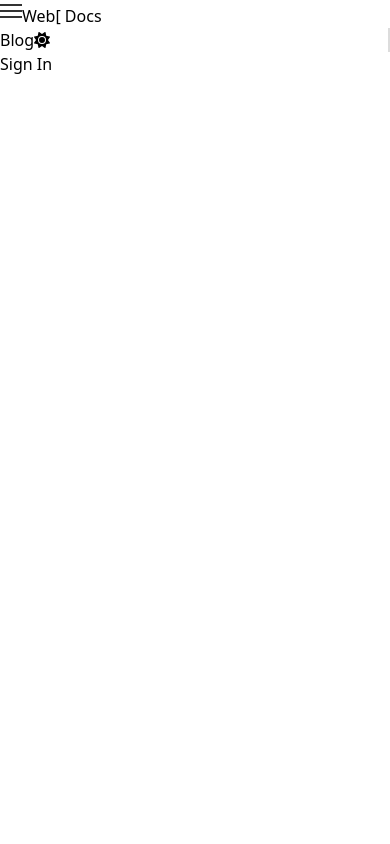
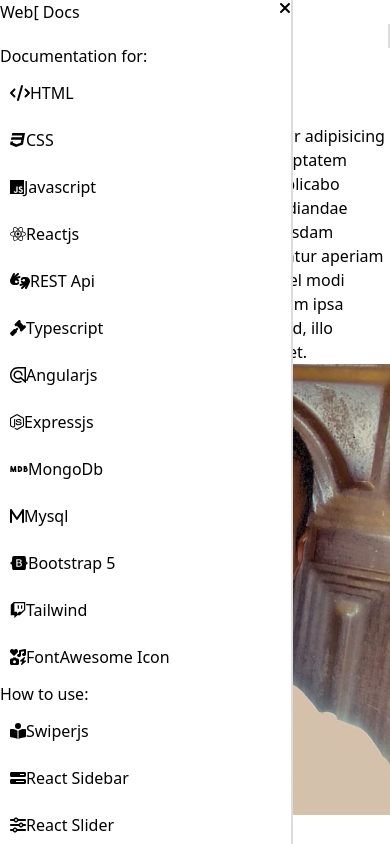
Before and after one commit to Kal1be/school-management, a React (Vite) app: page /somme/blog in a window 390 px wide. Shown: the top 844 px of the page. Built offline with nearby package versions, Linux system fonts and the light colour scheme.

Commit message:
second commit

```diff
--- /dev/null
+++ b/src/Accueil.jsx
@@ -0,0 +1,14 @@
+import {Link} from "react-router-dom"
+
+
+
+function Accueil (){
+    return(
+       <>
+        <div>je suis kalibe</div>
+        <Link to="/somme">click me</Link>
+
+        </>
+    )
+}
+export default Accueil
--- a/src/App.css
+++ b/src/App.css
@@ -1,14 +1,13 @@
-#myid{
+.myid{
     border-right: 1px solid gainsboro;
 }
 @media(max-width:850px){
-#myid{
+.myid{
     position:fixed;
     top: 0;
     background-color: white;
-    width: 90%;
+    width: 75%;
    border-right: 2px solid gainsboro;
-   display: none;
 }
 #divid{
     display: none;
--- a/src/App.jsx
+++ b/src/App.jsx
@@ -1,36 +1,21 @@
 import './App.css'
 import {BrowserRouter as Router,Routes,Route} from "react-router-dom"
-import Navbar from './layahouts/Navbar'
-import Home from './pages/Home'
-import Header from "./layahouts/Header"
-import Contact from "./pages/Contact"
+import Somme from './Somme'
+import Accueil from "./Accueil"
+import Html from './pages/Html'
 import Blog from './pages/Blog'
-import Html from './pages/Html'
+
 function App() {
   return (
     <>
    <Router>
-    <Header/>
-   <div className="flex">
-      <div className='w-70 bg-gray-200'>
-        <Navbar/>
-      </div>
-      <div className="static md:ms-72 overflow-x-hidden">
-        <Routes>
-          <Route path='/' element={<Home/>}/>
-          <Route path='/contact' element={<Contact/>}/>
-          <Route path='/blog' element={<Blog/>}/>
-          <Route path='/html' element={<Html/>}/>
-          <Route path='/' element={<Home/>}/>
-          <Route path='/' element={<Home/>}/>
-          <Route path='/' element={<Home/>}/>
-          <Route path='/' element={<Home/>}/>
-          <Route path='/' element={<Home/>}/>
-          <Route path='/' element={<Home/>}/>
-          <Route path='/' element={<Home/>}/>
-        </Routes>
-      </div>
-    </div>
+    <Routes>
+      <Route path='/' element={<Accueil/>}/>
+      <Route path='/somme' element={<Somme/>}/>
+      <Route path="/somme/html" element={<Html/>}/>
+      <Route path='/somme/blog' element={<Blog/>}/>
+    </Routes>
+
    </Router>
     </>
   )
--- /dev/null
+++ b/src/Somme.jsx
@@ -0,0 +1,26 @@
+import React from 'react'
+import Navbar from './layahouts/Navbar'
+import Home from './pages/Home'
+import Header from "./layahouts/Header"
+import Contact from "./pages/Contact"
+import Blog from './pages/Blog'
+import Html from './pages/Html'
+import {Routes,Route} from "react-router-dom"
+
+function Somme() {
+  return (
+    <div>
+       <Header/>
+   <div className="flex">
+      <div className='w-70 bg-gray-200'>
+        <Navbar/>
+      </div>
+      <div className="static md:ms-72 overflow-x-hidden">
+       je suis
+      </div>
+    </div>
+    </div>
+  )
+}
+
+export default Somme
--- a/src/layahouts/Header.jsx
+++ b/src/layahouts/Header.jsx
@@ -1,25 +1,23 @@
+import { useState } from "react"
 import "./header.css"
 import { FontAwesomeIcon } from '@fortawesome/react-fontawesome'
 import { faSignOut,faSign,faLightbulb, faSun } from '@fortawesome/free-solid-svg-icons'
 import {Link } from "react-router-dom"
 
 function Header() {
+
   return (
     <div className='sticky top-0 bg-white md:p-3 px-2 py-4 shadow-lg'>
      <div className='flex justify-between items-center px-2'>
-        <h2 className=' flex items-center font-bold text-lg md:text-3xl opacity-75'>
-        <div class="container me-2" >
-  <div class="bar1"></div>
-  <div class="bar2"></div>
-  <div class="bar3"></div>
-</div>
+        <h2 className=' flex items-center md:font-bold font-bold text-md md:text-3xl'>
+
           Web[<span className="text-blue-400 md:text-2xl"> Docs</span></h2>
 
-        <div className='font-bold flex'>
+        <div className='md:font-bold font-medium text-black flex'>
            <div className='mx-3 px-4 py-0' id='divide'>
            <Link className='mx-3' id="compo">Docs</Link>
            <Link className='mx-3' id="compo">Component</Link>
-           <Link className='md:mx-3 mx-2' to="/blog">Blog</Link>
+           <Link className='md:mx-3 mx-2' to="/somme/blog">Blog</Link>
             <FontAwesomeIcon icon={faSun} className='mx-2 text-blue-400'/>
            </div>
            <Link to="/signin" className="md:mx-3" >Sign In</Link>
--- a/src/layahouts/Navbar.jsx
+++ b/src/layahouts/Navbar.jsx
@@ -1,122 +1,148 @@
+import { useState } from "react"
 import "./navbar.css"
 import { FontAwesomeIcon } from '@fortawesome/react-fontawesome'
 import {faFacebookF,faReact,faJs,faCss3,faAlgolia,faNodeJs,faMdb,faSquareGithub,faGithub, faTwitch, faBootstrap, faTypo3, faPadlet, faWatchmanMonitoring} from "@fortawesome/free-brands-svg-icons"
-import { faSearch,faBookReader, faProjectDiagram, faCodeBranch, faAmericanSignLanguageInterpreting, faSignOut, faGear, faGavel, faCode, faCodeCommit, faIcons, faBarsProgress, faSliders, faBridgeCircleCheck, faM, } from '@fortawesome/free-solid-svg-icons'
+import { faSearch,faBookReader, faProjectDiagram, faCodeBranch, faAmericanSignLanguageInterpreting, faSignOut, faGear, faGavel, faCode, faCodeCommit, faIcons, faBarsProgress, faSliders, faBridgeCircleCheck, faM, faClose, } from '@fortawesome/free-solid-svg-icons'
 import {Link} from "react-router-dom"
 
 function Navbar() {
+  const [open,setOpen] =useState(false)
+  const handleopen=()=>{
+    setOpen(!open)
+  }
+  const closebouton=()=>{
+    setOpen(true)
+  }
   return (
-    <div className=" border-right fixed overflow-y-auto h-screen" id='myid'>
+
+   <>
+  <div className="py-1  md:fixed fixed md:top-0 top-10 bg-white w-screen" id="btn">
+  <div class="container me-2 ps-4 w-14 mt-2 " onClick={handleopen} >
+  <div class="bar1"></div>
+  <div class="bar2"></div>
+  <div class="bar3"></div>
+</div>
+  </div>
+   <div className={open?"navbare":"navbare acti"}>
+
+
+
+   <div className="myid border-right fixed overflow-y-auto h-screen" id='myid'>
    <div className="shadow-xl bg-white sticky top-0 h-30 py-3 px-6" id="divid">
-   <div className=' flex border rounded-md w-50 items-center py-1 '>
-<FontAwesomeIcon icon={faSearch} className='text-gray-400 px-2'/>
+
+   <div className=' flex border rounded-md w-50 items-center py-1 '  >
+<FontAwesomeIcon icon={faSearch} className='text-gray-500 px-2'/>
     <input type="text" placeholder='recherche...' className='border-none rounded-md outline-none w-32' />
-    <p className='text-gray-400 text-sm px-2'>ctrl k</p>
+    <p className='text-gray-500 text-sm px-2'>ctrl k</p>
     </div>
     </div>
+  <div className="flex  justify-between px-3 py-3 items-center" id="div">
+   <p className="font-bold"> Web[ <span className="text-blue-500">Docs</span></p>
+      <FontAwesomeIcon icon={faClose} className="text-end" onClick={closebouton}/>
+  </div>
     <div className='text-gray mb-20'>
       <ul className="px-3">
        <h3 className="font-bold">Documentation for:</h3>
         <li className=" font-small">
-        <FontAwesomeIcon icon={faCode} className="text-blue-400"/>
-          <Link to="/html" className="ms-6">HTML</Link>
+        <FontAwesomeIcon icon={faCode} className="text-blue-500"/>
+          <Link to="/somme/html" className="ms-6">HTML</Link>
         </li>
         <li className=" font-small">
-        <FontAwesomeIcon icon={faCss3} className="text-blue-400"/>
+        <FontAwesomeIcon icon={faCss3} className="text-blue-500"/>
           <Link className="ms-6">CSS</Link>
         </li>
         <li className=" font-small">
-        <FontAwesomeIcon icon={faJs} className="text-blue-400"/>
+        <FontAwesomeIcon icon={faJs} className="text-blue-500"/>
           <Link className="ms-6">Javascript</Link>
         </li>
         <li className=" font-small">
-        <FontAwesomeIcon icon={faReact} className="text-blue-400"/>
+        <FontAwesomeIcon icon={faReact} className="text-blue-500"/>
           <Link className="ms-6">Reactjs</Link>
         </li>
         <li className=" font-small">
-        <FontAwesomeIcon icon={faAmericanSignLanguageInterpreting}className="text-blue-400"/>
+        <FontAwesomeIcon icon={faAmericanSignLanguageInterpreting}className="text-blue-500"/>
           <Link className="ms-6">REST Api</Link>
         </li>
         <li className=" font-small">
-        <FontAwesomeIcon icon={faGavel}className="text-blue-400"/>
+        <FontAwesomeIcon icon={faGavel}className="text-blue-500"/>
           <Link className="ms-6">Typescript</Link>
         </li>
         <li className=" font-small">
-        <FontAwesomeIcon icon={faAlgolia} className="text-blue-400"/>
+        <FontAwesomeIcon icon={faAlgolia} className="text-blue-500"/>
           <Link className="ms-6">Angularjs</Link>
         </li>
         <li className=" font-small">
-        <FontAwesomeIcon icon={faNodeJs} className="text-blue-400"/>
+        <FontAwesomeIcon icon={faNodeJs} className="text-blue-500"/>
           <Link className="ms-6">Expressjs</Link>
         </li>
         <li className=" font-small">
-        <FontAwesomeIcon icon={faMdb} className="text-blue-400"/>
+        <FontAwesomeIcon icon={faMdb} className="text-blue-500"/>
           <Link className="ms-6">MongoDb</Link>
         </li>
         <li className=" font-small">
-        <FontAwesomeIcon icon={faM} className="text-blue-400"/>
+        <FontAwesomeIcon icon={faM} className="text-blue-500"/>
           <Link className="ms-6">Mysql</Link>
         </li>
         <li className=" font-small">
-        <FontAwesomeIcon icon={faBootstrap} className="text-blue-400"/>
+        <FontAwesomeIcon icon={faBootstrap} className="text-blue-500"/>
           <Link className="ms-6">Bootstrap 5</Link>
         </li>
         <li className=" font-small">
-        <FontAwesomeIcon icon={faTwitch} className="text-blue-400"/>
+        <FontAwesomeIcon icon={faTwitch} className="text-blue-500"/>
           <Link className="ms-6">Tailwind</Link>
         </li>
         <li className=" font-small">
-        <FontAwesomeIcon icon={faIcons} className="text-blue-400"/>
+        <FontAwesomeIcon icon={faIcons} className="text-blue-500"/>
           <Link className="ms-6">FontAwesome Icon</Link>
         </li>
         <h3 className="font-bold">How to use:</h3>
         <li className=" font-small">
-        <FontAwesomeIcon icon={faBookReader} className="text-blue-400"/>
+        <FontAwesomeIcon icon={faBookReader} className="text-blue-500"/>
           <Link to="/contact" className="ms-6">Swiperjs</Link>
         </li>
         <li className=" font-small">
-        <FontAwesomeIcon icon={faBarsProgress} className="text-blue-400"/>
+        <FontAwesomeIcon icon={faBarsProgress} className="text-blue-500"/>
           <Link className="ms-6">React Sidebar</Link>
         </li>
         <li className=" font-small">
-        <FontAwesomeIcon icon={faSliders} className="text-blue-400"/>
+        <FontAwesomeIcon icon={faSliders} className="text-blue-500"/>
           <Link className="ms-6">React Slider</Link>
         </li>
         <li className=" font-small">
-        <FontAwesomeIcon icon={faTypo3} className="text-blue-400"/>
+        <FontAwesomeIcon icon={faTypo3} className="text-blue-500"/>
           <Link className="ms-6">Typedjs</Link>
         </li>
         <li className=" font-small">
-        <FontAwesomeIcon icon={faPadlet}className="text-blue-400"/>
+        <FontAwesomeIcon icon={faPadlet}className="text-blue-500"/>
           <Link className="ms-6">Particles</Link>
         </li>
         <li className=" font-small">
-        <FontAwesomeIcon icon={faWatchmanMonitoring} className="text-blue-400"/>
+        <FontAwesomeIcon icon={faWatchmanMonitoring} className="text-blue-500"/>
           <Link className="ms-6">Framer-Motion</Link>
         </li>
         <li className=" font-small">
-        <FontAwesomeIcon icon={faBridgeCircleCheck}className="text-blue-400"/>
+        <FontAwesomeIcon icon={faBridgeCircleCheck}className="text-blue-500"/>
           <Link className="ms-6">Bcryptjs</Link>
         </li>
         <h3 className="font-bold">Hosting On:</h3>
         <li className=" font-small">
-        <FontAwesomeIcon icon={faGithub} className="text-blue-400"/>
+        <FontAwesomeIcon icon={faGithub} className="text-blue-500"/>
           <Link to="/contact" className="ms-6">Github</Link>
         </li>
         <li className=" font-small">
-        <FontAwesomeIcon icon={faProjectDiagram} className="text-blue-400"/>
+        <FontAwesomeIcon icon={faProjectDiagram} className="text-blue-500"/>
           <Link className="ms-6">Render</Link>
         </li>
         <li className=" font-small">
-        <FontAwesomeIcon icon={faGear} className="text-blue-400"/>
+        <FontAwesomeIcon icon={faGear} className="text-blue-500"/>
           <Link className="ms-6">Netlify</Link>
         </li>
         <li className=" font-small">
-        <FontAwesomeIcon icon={faCodeBranch} className="text-blue-400"/>
+        <FontAwesomeIcon icon={faCodeBranch} className="text-blue-500"/>
           <Link className="ms-6">Heroku</Link>
         </li>
         <li className=" font-small">
-        <FontAwesomeIcon icon={faCodeCommit} className="text-blue-400"/>
+        <FontAwesomeIcon icon={faCodeCommit} className="text-blue-500"/>
           <Link className="ms-6">Firebase</Link>
         </li>
       </ul>
@@ -124,12 +150,11 @@
     <li>  <Link className='cursor-pointer font-semibold flex items-center justify-between w-24 hover:text-black'>Sign In<FontAwesomeIcon icon={faSignOut}/></Link></li>
     </ul>
     </div>
+    </div>
+   </div>
 
 
-
-
-
-    </div>
+   </>
   )
 }
 
--- a/src/layahouts/header.css
+++ b/src/layahouts/header.css
@@ -16,9 +16,9 @@
       }
 
       .bar1, .bar2, .bar3 {
-        width: 22px;
+        width: 17px;
         height: 2px;
-        background-color: #333;
+        background-color: #5d5c5c;
         margin: 4px 0;
         transition: 0.4s;
       }
--- a/src/layahouts/navbar.css
+++ b/src/layahouts/navbar.css
@@ -18,3 +18,25 @@
 .dropdown{
     display:block !important;
 }
+#div{
+    visibility: hidden;
+    display:none;
+}
+@media(max-width:850px){
+    #div{
+       visibility: visible;
+       display:flex;
+       justify-content: space-between;
+    }
+    .navbare{
+        position: fixed;
+        transition: 0.6s linear;
+       display: none;
+       visibility: hidden;
+    }
+    .navbare.acti{
+        position: fixed;
+       display: block;
+       visibility: visible;
+    }
+}
--- a/src/pages/Blog.jsx
+++ b/src/pages/Blog.jsx
@@ -1,21 +1,30 @@
 import React from 'react'
 import img1 from "../assets/img 4.jpg"
 import img2 from "../assets/felix1.jpg"
+import Header from '../layahouts/Header'
+import Navbar from '../layahouts/Navbar'
 
 function Blog() {
   return (
-    <div>
-      <h2 className='md:text-2xl ms-10 underline font-serif font-bold py-2 md:ms-48'>Together Changing the life of Web</h2>
+
+       <div>
+      <Header/>
+      <div className="md:flex">
+      <div className='w-70 bg-gray-200'>
+        <Navbar/>
+      </div>
+      <div className='static md:ms-72 block'>
+      <h2 className='md:text-2xl ms-10 font-serif font-bold py-2 md:ms-72'>Together Changing the life of Web</h2>
     <div className='md:flex justify-around'>
-    <div className='border inline-block md:w-64 p-4 bg-gray-100 mx-3 my-2 shadow-xl'>
+    <div className='border inline-block md:w-72 p-4 bg-gray-100 mx-3 my-2 shadow-xl'>
       <p>Lorem ipsum dolor sit amet consectetur adipisicing elit. Illum dolore tempora aliquam voluptatem voluptas. Nihil, rerum doloribus illo explicabo minus tempora magnam iste nisi repudiandae incidunt fugit odio nostrum vero quibusdam reprehenderit soluta labore consequuntur aperiam sunt natus. Quaerat, aspernatur, quo vel modi nemo doloremque quisquam quibusdam ipsa dolore blanditiis dolorum iste eum quod, illo recusandae! Nesciunt molestias sit amet.</p>
     <div className='flex items-center'> <img src={img1} alt="" className='w-8 rounded-full'/><span className='text-blue-500 mx-2 italic'><strong>Kalibe Felix <span className='block text-sm text-gray-500'>Cofondateur</span></strong></span></div>
      </div>
-     <div className='border inline-block md:w-64 p-4 bg-gray-100 mx-3 my-2 shadow-xl'>
+     <div className='border inline-block md:w-72 p-4 bg-gray-100 mx-3 my-2 shadow-xl'>
       <p>Lorem ipsum dolor sit amet consectetur adipisicing elit. Illum dolore tempora aliquam voluptatem voluptas. Nihil, rerum doloribus illo explicabo minus tempora magnam iste nisi repudiandae incidunt fugit odio nostrum vero quibusdam reprehenderit soluta labore consequuntur aperiam sunt natus. Quaerat, aspernatur, quo vel modi nemo doloremque quisquam quibusdam ipsa dolore blanditiis dolorum iste eum quod, illo recusandae! Nesciunt molestias sit amet.</p>
     <div className='flex items-center'> <img src={img2} alt="" className='w-8 rounded-full'/><span className='text-blue-500 mx-2 italic'><strong>Abbas Ali <span className='block text-sm text-gray-500'>Assistant</span></strong></span></div>
      </div>
-     <div className='border inline-block md:w-64 p-4 bg-gray-100 mx-3 my-2 shadow-lg'>
+     <div className='border inline-block md:w-72 p-4 bg-gray-100 mx-3 my-2 shadow-lg'>
       <p>Lorem ipsum dolor sit amet consectetur adipisicing elit. Illum dolore tempora aliquam voluptatem voluptas. Nihil, rerum doloribus illo explicabo minus tempora magnam iste nisi repudiandae incidunt fugit odio nostrum vero quibusdam reprehenderit soluta labore consequuntur aperiam sunt natus. Quaerat, aspernatur, quo vel modi nemo doloremque quisquam quibusdam ipsa dolore blanditiis dolorum iste eum quod, illo recusandae! Nesciunt molestias sit amet.</p>
     <div className='flex items-center'> <img src={img1} alt="" className='w-8 rounded-full'/><span className='text-blue-500 mx-2 italic'><strong>Ephraim Haruna<span className='block text-sm text-gray-500'>Director</span></strong></span></div>
      </div>
@@ -23,6 +32,8 @@
     <p className='mx-3 text-justify'>just use free of my time to build this for our new developper to help them to master and become a fullstack developper one day</p>
     <p className='mx-3 text-justify'>Lorem ipsum dolor sit amet, consectetur adipisicing elit. Consectetur temporibus et corporis explicabo nam eligendi ea, ex atque nisi vero. Culpa earum reiciendis sequi similique officiis! Repellendus quos possimus nemo excepturi hic autem voluptate! Suscipit deserunt culpa, corrupti fugiat maiores ea officia nulla numquam voluptas autem et? Voluptates, iste animi at accusamus aliquam voluptatibus, ipsa dolorem repellendus inventore, nihil delectus explicabo reprehenderit facilis libero quos. Laborum, nisi mollitia! Hic eum delectus, facere maiores enim asperiores ea est alias accusantium, eveniet vero ducimus quam magnam ipsa maxime quibusdam dolorum illo? Nam eligendi et necessitatibus commodi in facere. Repellat odit dolor itaque.</p>
     </div>
+    </div>
+    </div>
   )
 }
 
```
Also changed, not shown: src/pages/Html.jsx (+13 -2 lines).
